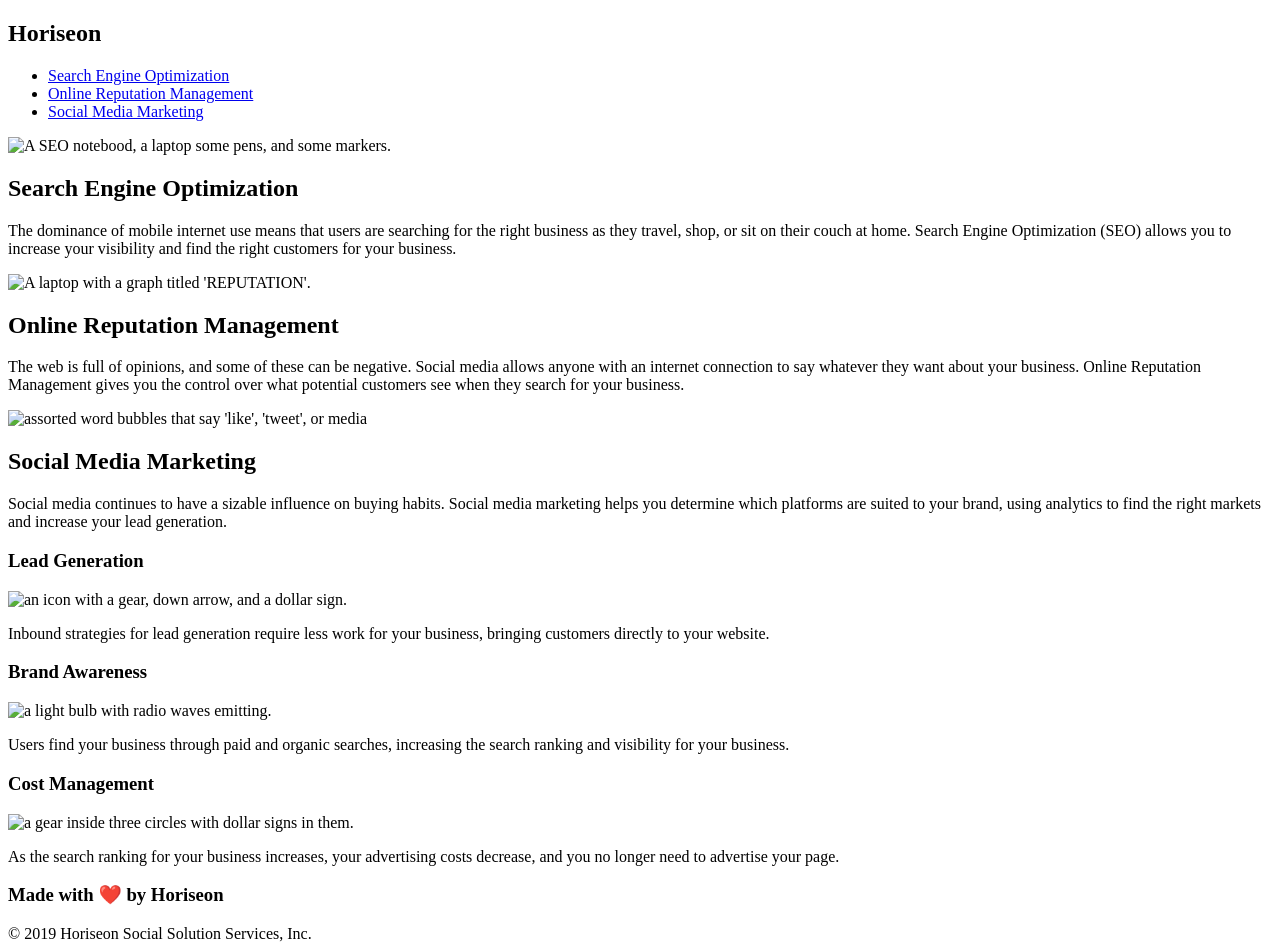
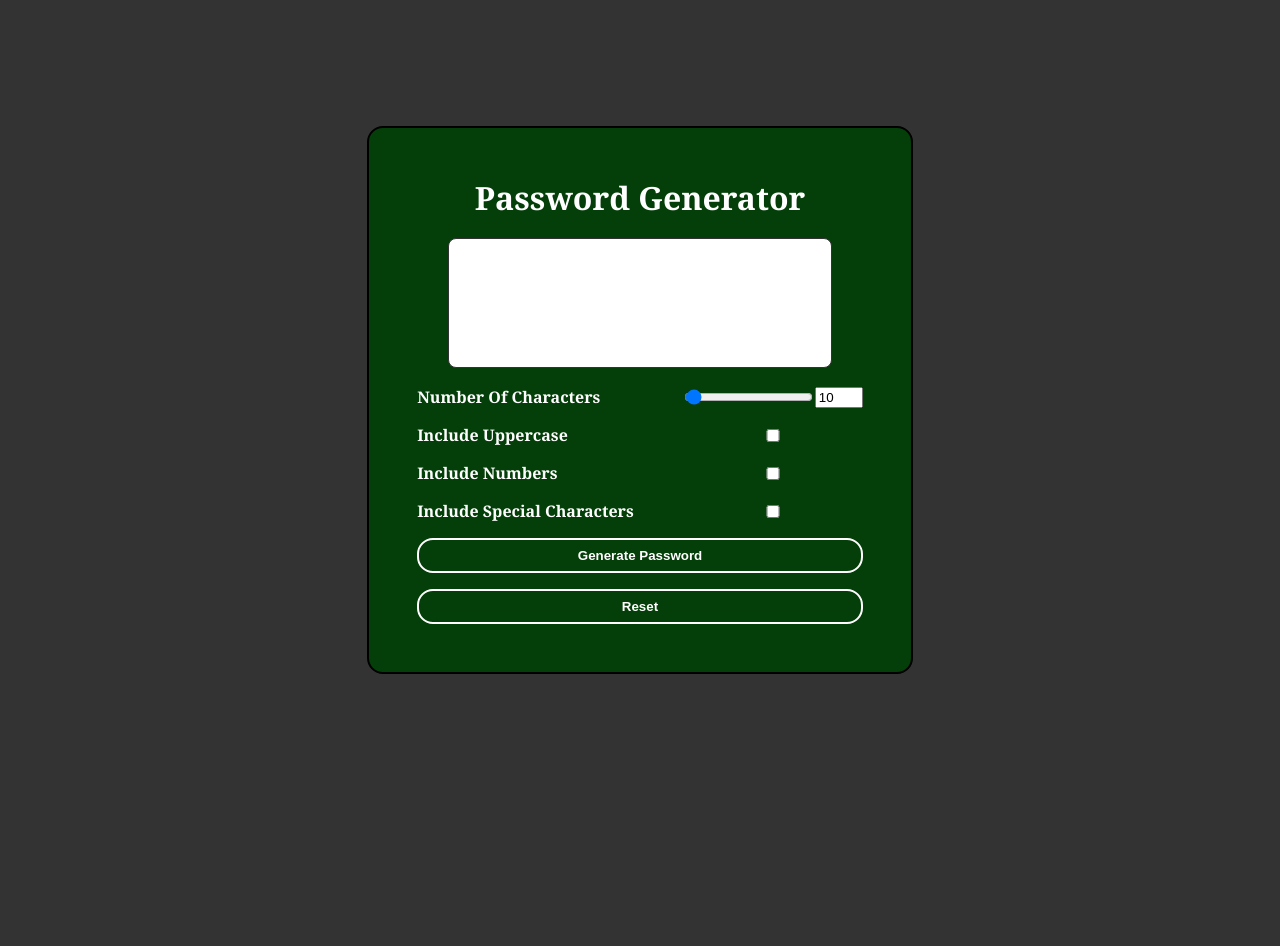
Before and after one commit to burkemm/Matts-Password-Generator, a plain HTML site: page index.html in a window 1280 px wide. After the commit the page ends 800 px from the top, so only its background shows below. Drawn offline with Linux system fonts and the light colour scheme.

Commit message:
Added the CSS and JS file paths.

```diff
--- a/index.html
+++ b/index.html
@@ -1,85 +1,39 @@
 <!DOCTYPE html>
-<html lang="en-us">
+<html lang="en">
+<head>
+    <meta charset="UTF-8">
+    <meta http-equiv="X-UA-Compatible" content="IE=edge">
+    <meta name="viewport" content="width=device-width, initial-scale=1.0">
+    <script src="./Assets/script.js" defer></script>
+    <link rel="stylesheet" href="./Assets/styles.css">
+    <title>Password Generator</title>
+</head>
+<body>
+    <div class="container">
+        <h1 class="title">Password Generator</h1>
+        <h3 class="display-password" id="displayPassword"></h3>
+        <form id="passwordGeneratorForm" class="form">
+            <!-- This is the selector for the amount of characters you want. -->
+            <label for="">Number Of Characters</label>
+            <div class="char-amt-container">
+            <input type="range" min="8" max="128" value="10" id="characterAmountRange">
+            <!-- limits are between 8-128 characters and the default is set to 10 characters. -->
+            <input class="input-number" type="number" min="8" max="128" value="10" id="characterAmountNumber">
+            </div>
+            <!-- Checkbox label for Uppercase option -->
+            <label for="">Include Uppercase</label>
+            <input type="checkbox" id="includeUppercase">
+            <!-- Checkbox label for Number option -->
+            <label for="">Include Numbers</label>
+            <input type="checkbox" id="includeNumber">
+            <!-- Checkbox label for Special Characters option -->
+            <label for="">Include Special Characters</label>
+            <input type="checkbox" id="includeSpecChar">
 
-<head>
-    <meta charset="UTF-8" />
-    <link rel="stylesheet" href="./assets/css/style.css">
-    <!-- Changed the name of the website to Horiseon. -->
-    <title>Welcome to Horiseon!</title>
-</head>
+            <button type="submit" class="button">Generate Password</button>
+            <button type="Reset" class="button" value="Reset the form" id="reset">Reset</button>
+        </form>
+    </div>
 
-<body>
-    <section class="header"> <!-- replaced div with section tag. -->
-        <!-- removed the <span class="seo"></span> as it served no purpose. -->
-        <h1>Horiseon</h1>
-        <div>
-            <ul>
-                <li>
-                    <a href="#search-engine-optimization">Search Engine Optimization</a>
-                </li>
-                <li>
-                    <a href="#online-reputation-management">Online Reputation Management</a>
-                </li>
-                <li>
-                    <a href="#social-media-marketing">Social Media Marketing</a>
-                </li>
-            </ul>
-        </div>
-    </section>
-    <section class="hero"></section> <!-- replaced div with section tag. -->
-    <section class="content"> <!-- replaced div with section tag. -->
-        <!-- Changed div class div id. Added the class search-engine-optimization for the link to function. -->
-        <div id="search-engine-optimization" class="search-engine-optimization">
-            <img src="./assets/images/search-engine-optimization.jpg" class="float-left" alt="A SEO notebood, a laptop some pens, and some markers."/> <!-- added an alt tag for the image. -->
-            <h2>Search Engine Optimization</h2>
-            <p>
-                The dominance of mobile internet use means that users are searching for the right business as they travel, shop, or sit on their couch at home. Search Engine Optimization (SEO) allows you to increase your visibility and find the right customers for your business.
-            </p>
-        </div>
-        <div id="online-reputation-management" class="online-reputation-management">
-            <img src="./assets/images/online-reputation-management.jpg" class="float-right" alt="A laptop with a graph titled 'REPUTATION'."/> <!-- added an alt tag for the image. -->
-            <h2>Online Reputation Management</h2>
-            <p>
-                The web is full of opinions, and some of these can be negative. Social media allows anyone with an internet connection to say whatever they want about your business. Online Reputation Management gives you the control over what potential customers see when they search for your business.
-            </p>
-        </div>
-        <div id="social-media-marketing" class="social-media-marketing">
-            <img src="./assets/images/social-media-marketing.jpg" class="float-left" alt="assorted word bubbles that say 'like', 'tweet', or media"/> <!-- added an alt tag for the image. -->
-            <h2>Social Media Marketing</h2>
-            <p>
-                Social media continues to have a sizable influence on buying habits. Social media marketing helps you determine which platforms are suited to your brand, using analytics to find the right markets and increase your lead generation.
-            </p>
-        </div>
-    </section>
-    <section class="benefits"> <!-- replaced div with section tag. -->
-        <div class="benefit-lead">
-            <h3>Lead Generation</h3>
-            <img src="./assets/images/lead-generation.png" alt="an icon with a gear, down arrow, and a dollar sign."/> <!-- added an alt tag for the image. -->
-            <p>
-                Inbound strategies for lead generation require less work for your business, bringing customers directly to your website.
-            </p>
-        </div>
-        <div class="benefit-brand">
-            <h3>Brand Awareness</h3>
-            <img src="./assets/images/brand-awareness.png" alt="a light bulb with radio waves emitting."/> <!-- added an alt tag for the image. -->
-            <p>
-                Users find your business through paid and organic searches, increasing the search ranking and visibility for your business.
-            </p>
-        </div>
-        <div class="benefit-cost">
-            <h3>Cost Management</h3>
-            <img src="./assets/images/cost-management.png" alt="a gear inside three circles with dollar signs in them."/> <!-- added an alt tag for the image. -->
-            <p>
-                As the search ranking for your business increases, your advertising costs decrease, and you no longer need to advertise your page.
-            </p>
-        </div>
-    </section>
-    <footer class="footer"> <!-- replaced div with footer tag. -->
-        <h3>Made with ❤️️ by Horiseon</h3>
-        <p>
-            &copy; 2019 Horiseon Social Solution Services, Inc.
-        </p>
-    </footer>
 </body>
-
 </html>
```
